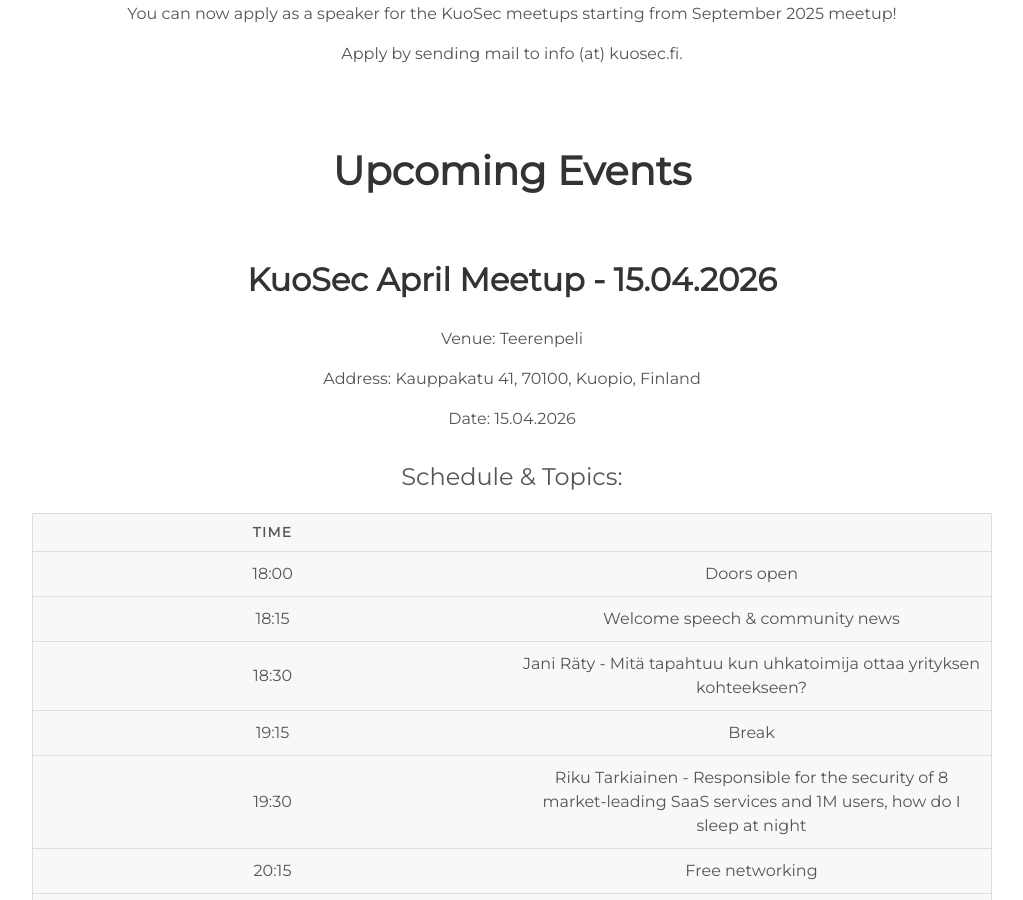
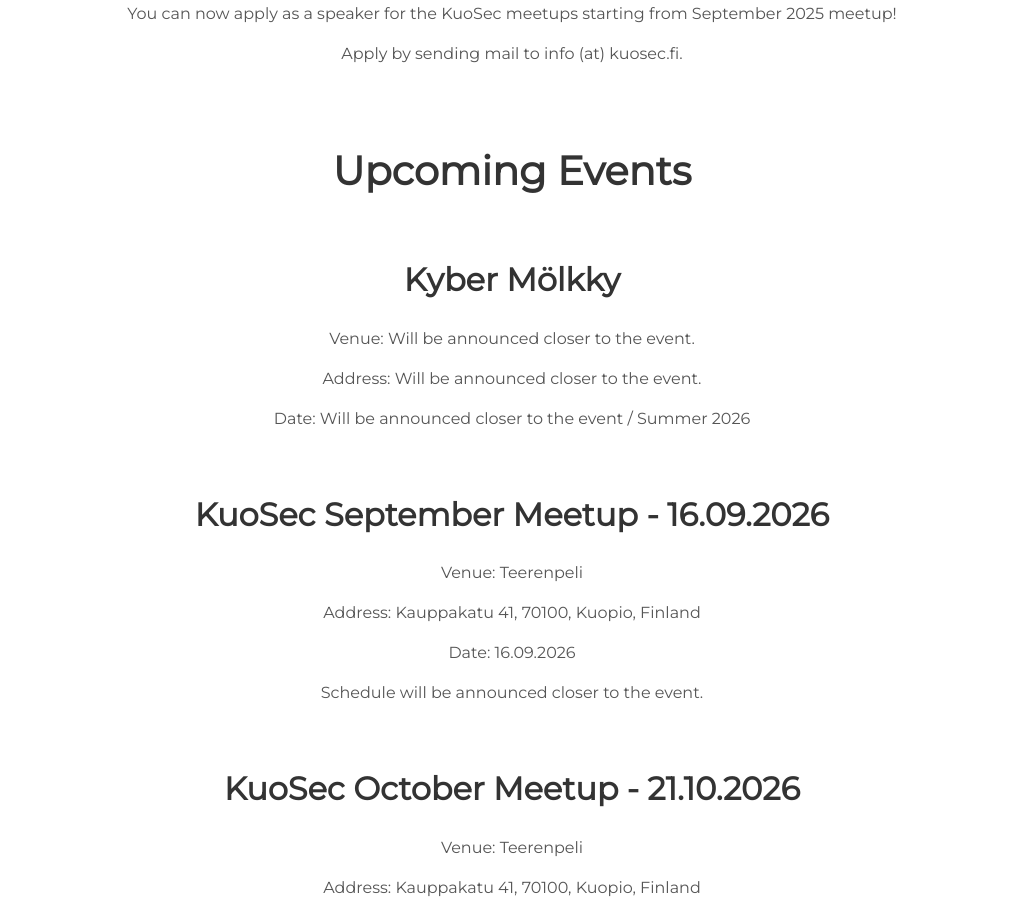
Before and after one commit to kuosec/kuosec.github.io, a Jekyll site: the page built from index.html, in a window 1280 px wide and 900 px high, scrolled down 1639 px. Shown: the whole window, without its empty margins (128-1151 px from the left). Built offline with Jekyll 4.4.1, drawn with Linux system fonts in a browser that asks for light colours; some of the changed text lies outside the part shown.

Commit message:
Event updates

```diff
--- a/_includes/projects.html
+++ b/_includes/projects.html
@@ -7,56 +7,10 @@
 
   <h1>Upcoming Events </h1>
   <div class="event">
-    <h2>KuoSec April Meetup - 15.04.2026</h2>
-    <p>Venue: Teerenpeli</p>
-    <p>Address: Kauppakatu 41, 70100, Kuopio, Finland</p>
-    <p>Date: 15.04.2026</p>
-    <table>
-      <caption>Schedule & Topics:</caption>
-      <thead>
-        <tr>
-          <th scope="col">Time</th>
-          <th scope="col"></th>
-        </tr>
-      </thead>
-      <tbody>
-        <tr>
-          <td>18:00</td>
-          <td>Doors open</td>
-        </tr>
-        <tr>
-          <td scope="row">18:15</td>
-          <td>Welcome speech & community news</td>
-        </tr>
-        <tr>
-          <td scope="row">18:30</td>
-          <td>Jani Räty - Mitä tapahtuu kun uhkatoimija ottaa yrityksen kohteekseen?</td>
-        </tr>
-        <tr>
-          <td scope="row">19:15</td>
-          <td>Break</td>
-        </tr>
-        <tr>
-          <td scope="row">19:30</td>
-          <td>Riku Tarkiainen - Responsible for the security of 8 market-leading SaaS services and 1M users, how do I sleep at night</td>
-        </tr>
-        <tr>
-          <td scope="row">20:15</td>
-          <td>Free networking</td>
-        </tr>
-        <tr>
-          <td scope="row">02:00</td>
-          <td>Venue doors close</td>
-        </tr>
-      </tbody>
-    </table>
-    <p>Note that the schedules are estimates.</p>
-  </div>
-  <div class="event">
-    <h2>SavoSec 2026</h2>
-    <p>Venue: Kuopio, Novapolis Kampussydän</p>
-    <p>Date: 06.05.2026</p>
-    <p>More info: <a href="https://savosec2026.fi">savosec2026.fi</a></p>
+    <h2>Kyber Mölkky</h2>
+    <p>Venue: Will be announced closer to the event.</p>
+    <p>Address: Will be announced closer to the event.</p>
+    <p>Date: Will be announced closer to the event / Summer 2026</p>
   </div>
   <div class="event">
     <h2>KuoSec September Meetup - 16.09.2026</h2>
```
